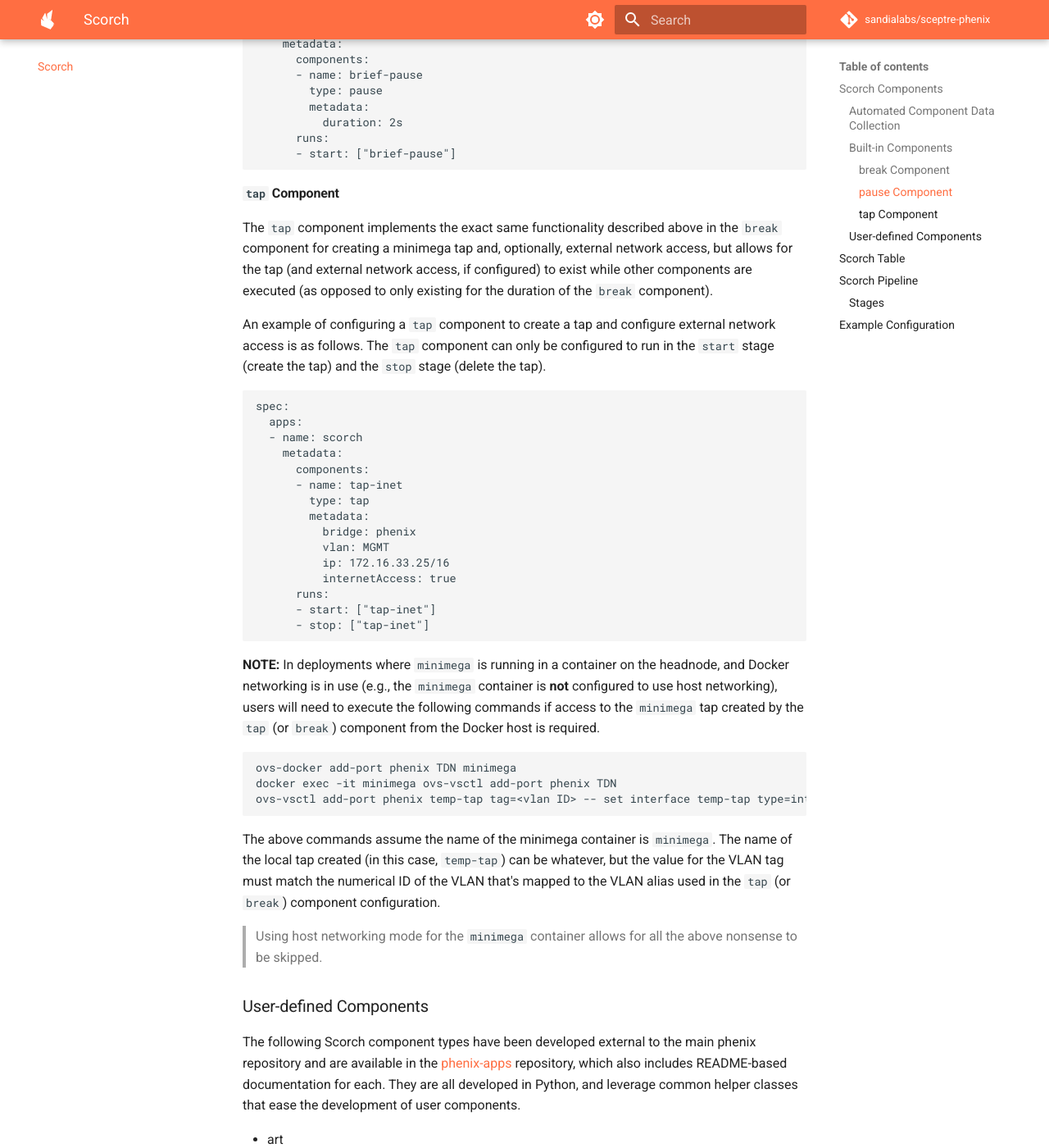
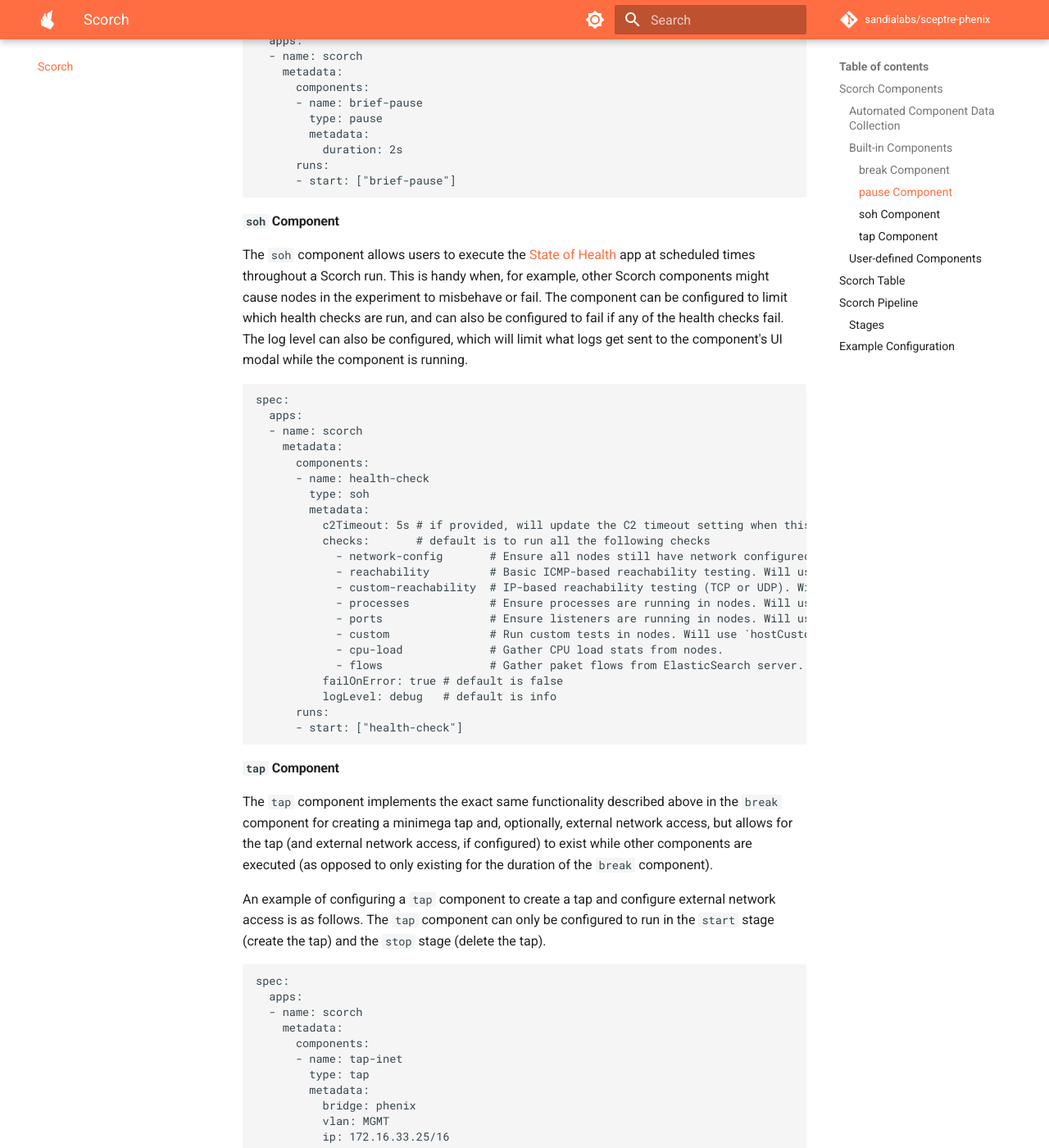
Before and after one commit to sandialabs/sceptre-phenix-docs, an MkDocs documentation site: the page built from docs/scorch.md, in a window 1280 px wide and 1400 px high, scrolled down 3175 px. Shown: the whole window at 82% size. Built offline with MkDocs 1.6.1 and Material for MkDocs 9.7.7, drawn with Linux system fonts in a browser that asks for light colours; comment, search, counter and statistics services are not loaded; the version menu is left out.

Commit message:
feat(scorch): add documentation for new state-of-health component

````diff
--- a/docs/scorch.md
+++ b/docs/scorch.md
@@ -44,6 +44,7 @@
 
 - break
 - pause
+- soh
 - tap
 
 #### `break` Component
@@ -90,6 +91,41 @@
           duration: 2s
       runs:
       - start: ["brief-pause"]
+```
+
+#### `soh` Component
+
+The `soh` component allows users to execute the [State of
+Health](/state-of-health) app at scheduled times throughout a Scorch run. This
+is handy when, for example, other Scorch components might cause nodes in the
+experiment to misbehave or fail. The component can be configured to limit which
+health checks are run, and can also be configured to fail if any of the health
+checks fail. The log level can also be configured, which will limit what logs
+get sent to the component's UI modal while the component is running.
+
+```
+spec:
+  apps:
+  - name: scorch
+    metadata:
+      components:
+      - name: health-check
+        type: soh
+        metadata:
+          c2Timeout: 5s # if provided, will update the C2 timeout setting when this component runs the state of health app
+          checks:       # default is to run all the following checks
+            - network-config       # Ensure all nodes still have network configured per the topology. Will use `skipInitialNetworkConfigTests` setting in soh app config.
+            - reachability         # Basic ICMP-based reachability testing. Will use `testReachability` setting in soh app config.
+            - custom-reachability  # IP-based reachability testing (TCP or UDP). Will use `testCustomReachability` setting in soh app config.
+            - processes            # Ensure processes are running in nodes. Will use `hostProcesses` setting in soh app config.
+            - ports                # Ensure listeners are running in nodes. Will use `hostListeners` setting in soh app config.
+            - custom               # Run custom tests in nodes. Will use `hostCustomTests` setting in soh app config.
+            - cpu-load             # Gather CPU load stats from nodes.
+            - flows                # Gather paket flows from ElasticSearch server. Requires `packetCapture` setting to be cofigured in soh app config.
+          failOnError: true # default is false
+          logLevel: debug   # default is info
+      runs:
+      - start: ["health-check"]
 ```
 
 #### `tap` Component
````
